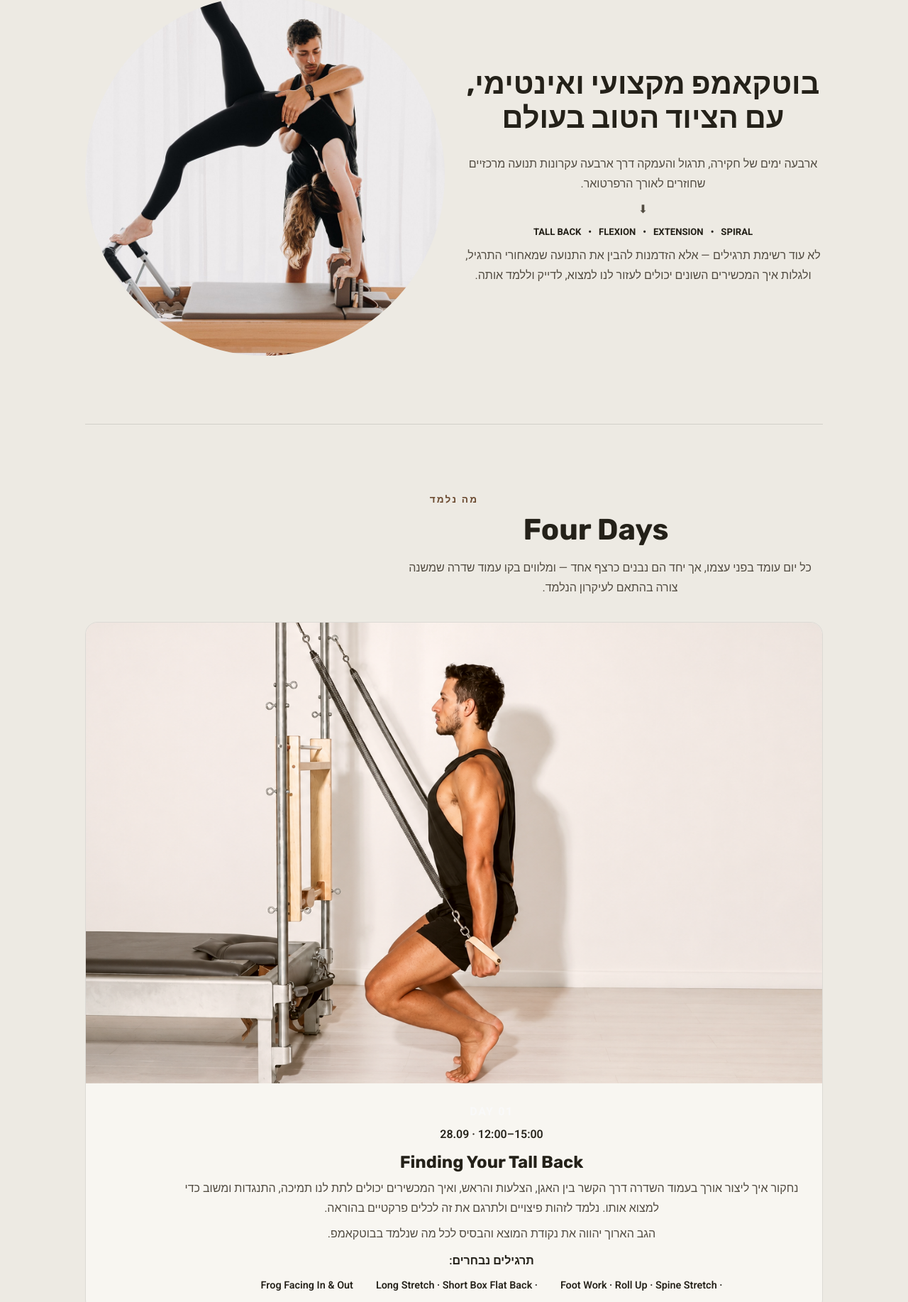
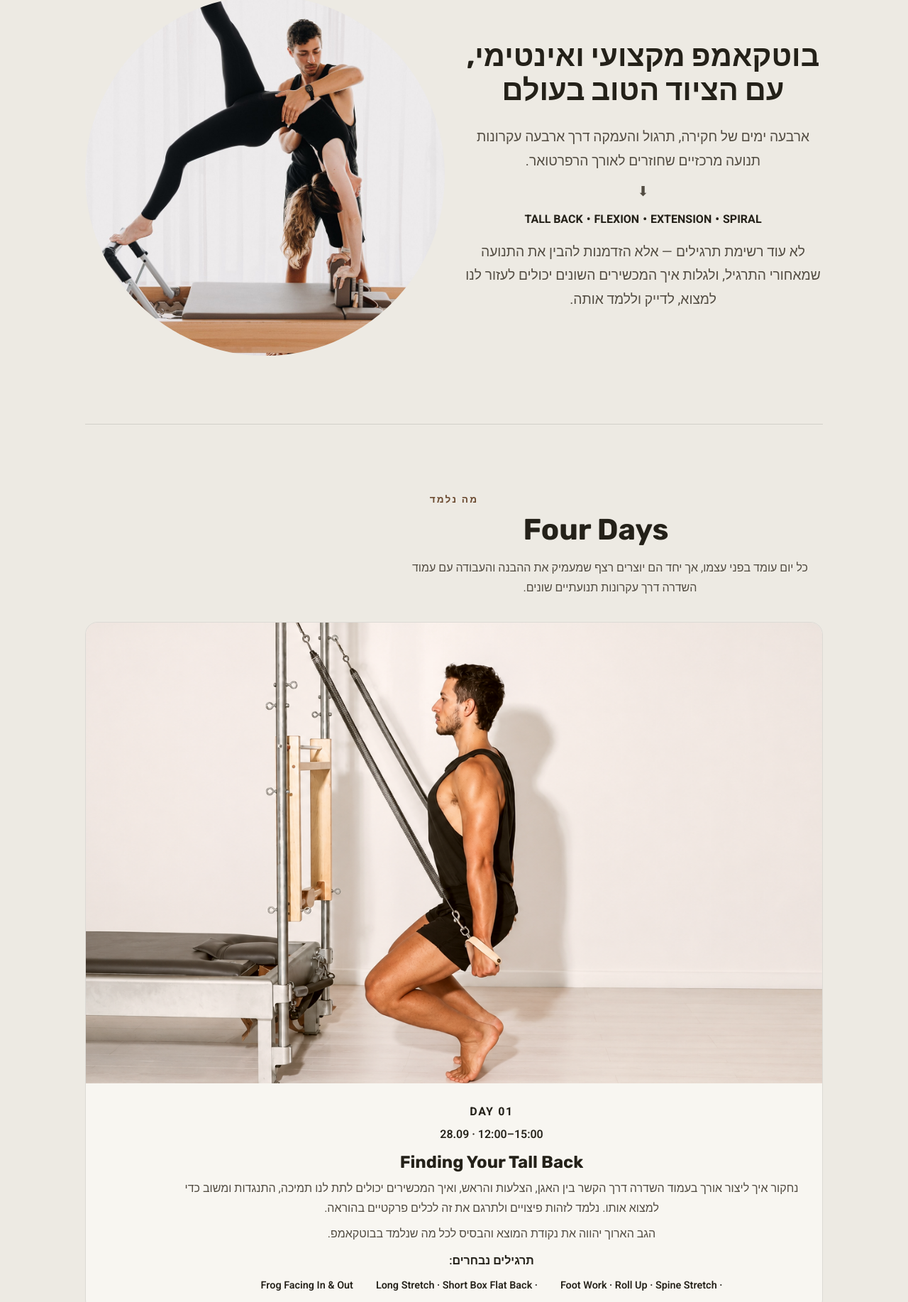
Before and after one commit to ItzikFa94/pilates-lab-sukkut-2026-bootcamp, a plain HTML site: page index.html in a window 1280 px wide. Shown: the part 1760-3594 px from the top of the page at 71% size. Drawn offline with Linux system fonts and the light colour scheme; a web font is replaced by a local one.

Commit message:
small fixes

```diff
--- a/css/styles.css
+++ b/css/styles.css
@@ -73,12 +73,12 @@ img {
 }
 
 section {
-  padding: 0px 0px 40px 0px;
+  padding: 10px 0px 20px 0px;
   text-align: center;
   margin-left: auto;
   margin-right: auto;
   border-top: 1px solid var(--line);
-  padding-top: 15px;
+  padding-top: 20px;
 }
 @media (min-width: 860px) {
   section {
@@ -316,21 +316,25 @@ section {
   gap: 26px;
 }
 .intro h2 {
-  font-size: clamp(1.9rem, 6vw, 2.6rem);
+  font-size: clamp(1.7rem, 6vw, 2.6rem);
   padding-top: 10px;
   padding-bottom: 10px;
 }
 
+.intro p {
+  font-size: 1.2rem;
+}
+
 .principles {
   display: flex;
-  flex-wrap: wrap;
-  gap: 10px;
+  gap: 5px;
   justify-content: center;
   align-items: center;
+  margin-bottom: 16px;
 }
 
 .principle-chip {
-  font-size: 0.82rem;
+  font-size: 1rem;
   font-weight: 700;
   line-height: 1.6;
 }
@@ -431,7 +435,7 @@ section {
   font-size: 1rem;
   letter-spacing: 0.1em;
   font-weight: 700;
-  color: var(--moss);
+  color: #242119;
   text-transform: uppercase;
   display: block;
   margin-bottom: 0.5em;
--- a/index.html
+++ b/index.html
@@ -83,8 +83,7 @@
           <span class="eyebrow">מה נלמד</span>
           <h2 class="section-title">Four Days</h2>
           <p class="section-lede">
-            כל יום עומד בפני עצמו, אך יחד הם נבנים כרצף אחד — ומלווים בקו עמוד
-            שדרה שמשנה צורה בהתאם לעיקרון הנלמד.
+            כל יום עומד בפני עצמו, אך יחד הם יוצרים רצף שמעמיק את ההבנה והעבודה עם עמוד השדרה דרך עקרונות תנועתיים שונים.
           </p>
         </div>
 
```
